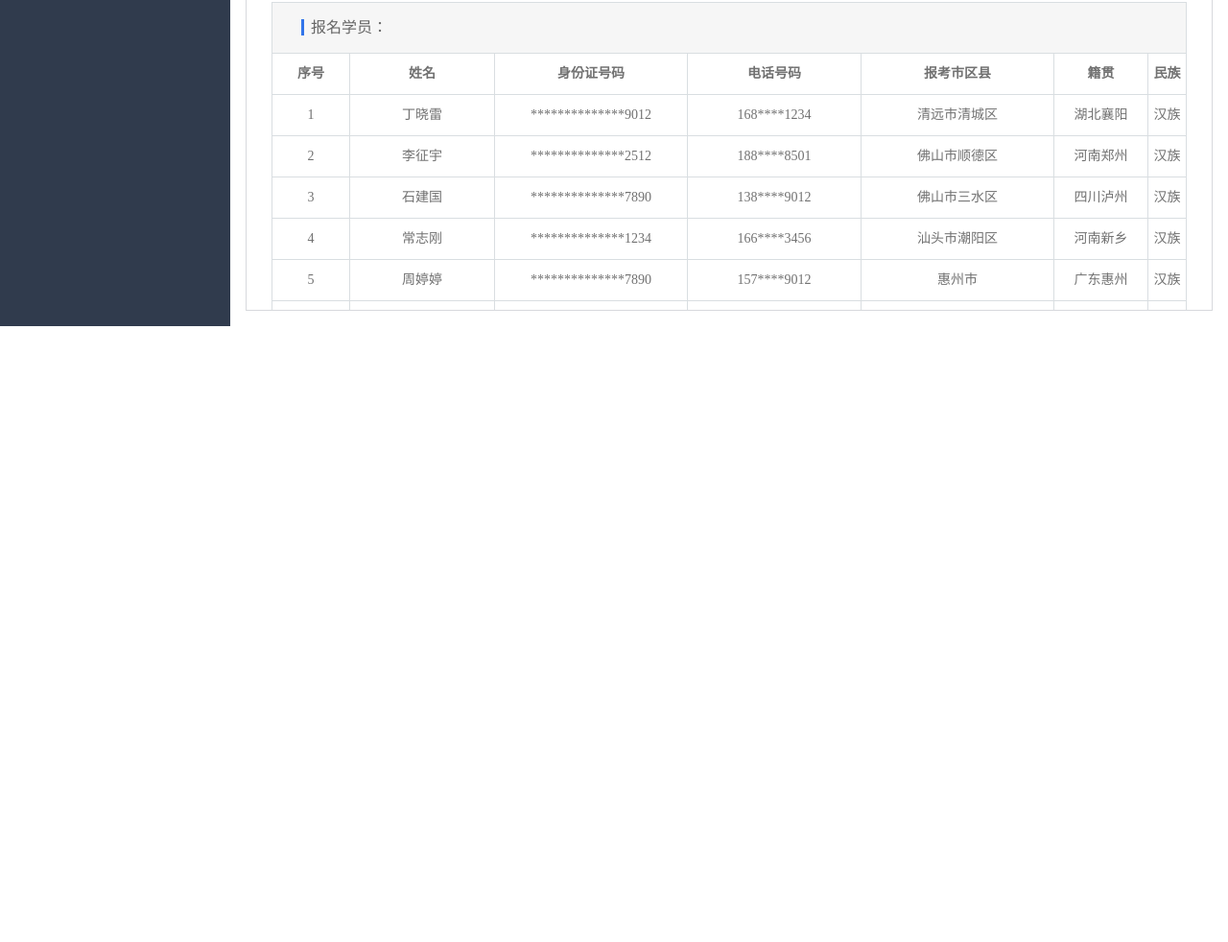
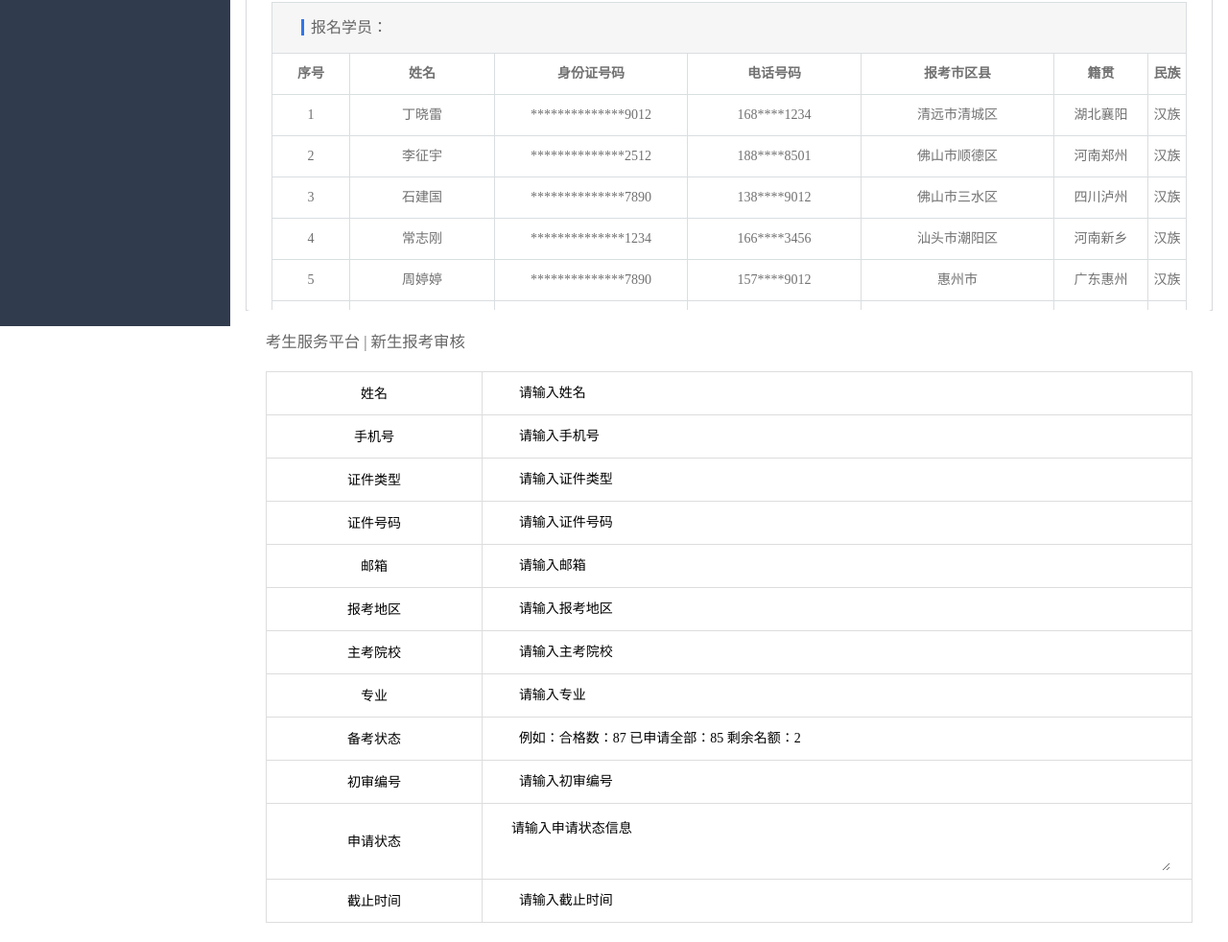
Before and after one commit to J-W-Chan/limin, a website: page index-chaxun.html in a window 1280 px wide. Shown: the part 460-1442 px from the top of the page at 96% size. Before the commit the page ends 800 px from the top, so only its background shows below. Drawn offline with Linux system fonts and the light colour scheme; sample sign-in values are in the browser's storage.

Commit message:
添加新生报考审核功能，包含审核表单样式和数据初始化逻辑，更新成绩查询页面结构

```diff
--- a/index-chaxun.html
+++ b/index-chaxun.html
@@ -37,6 +37,61 @@
 	<script type="text/javascript" src="js/maydate.js"></script>
 	<!-- <script type="text/javascript" src="js/timexyf.js"></script> -->
 	<script type="text/javascript" src="js/calendar.js"></script>
+	<style>
+		/* 审核查询表格样式 */
+		.new_page3 {
+			max-height: calc(100vh - 250px);
+			overflow-y: auto;
+		}
+		.review-container {
+			background-color: white;
+			padding: 20px;
+			border-radius: 4px;
+		}
+		.review-container h3 {
+			margin: 0 0 15px 0;
+		}
+		.review-container table {
+			width: 100%;
+			border-collapse: collapse;
+			margin-top: 10px;
+		}
+		.review-container td {
+			padding: 8px 12px;
+			border: 1px solid #ddd;
+			line-height: 1.5;
+		}
+		.review-container td:first-child {
+			width: 200px;
+			text-align: center;
+		}
+		.review-container td:last-child {
+			text-align: center;
+		}
+		.review-container input[type="text"],
+		.review-container input[type="email"],
+		.review-container input[type="tel"] {
+			width: 95%;
+			padding: 6px 8px;
+			border: none;
+			background-color: #fff;
+			font-size: 14px;
+		}
+		.review-container textarea {
+			width: 95%;
+			padding: 6px 8px;
+			border: none;
+			background-color: #fff;
+			font-size: 14px;
+			font-family: "Microsoft YaHei", Arial, sans-serif;
+			resize: vertical;
+			min-height: 50px;
+		}
+		.review-container input:focus,
+		.review-container textarea:focus {
+			outline: none;
+		}
+	</style>
 </head>
 
 <body>
@@ -223,11 +278,61 @@
 							</div>
 						</div>
 					<div class="new_page3" style="display: none;">
-							<div class="page2_title">
-								成绩查询
 						</div>
-							<div class="page2_text">
-								<p>成绩查询功能正在建设中，敬请期待...</p>
+						<div class="review-container">
+							<h3 style="color: #666666; margin-bottom: 20px;">考生服务平台 | 新生报考审核</h3>
+							<table id="tbReview">
+								<tbody>
+									<tr>
+										<td>姓名</td>
+										<td><input type="text" placeholder="请输入姓名" /></td>
+									</tr>
+									<tr>
+										<td>手机号</td>
+										<td><input type="tel" placeholder="请输入手机号" /></td>
+									</tr>
+									<tr>
+										<td>证件类型</td>
+										<td><input type="text" placeholder="请输入证件类型" /></td>
+									</tr>
+									<tr>
+										<td>证件号码</td>
+										<td><input type="text" placeholder="请输入证件号码" /></td>
+									</tr>
+									<tr>
+										<td>邮箱</td>
+										<td><input type="email" placeholder="请输入邮箱" /></td>
+									</tr>
+									<tr>
+										<td>报考地区</td>
+										<td><input type="text" placeholder="请输入报考地区" /></td>
+									</tr>
+									<tr>
+										<td>主考院校</td>
+										<td><input type="text" placeholder="请输入主考院校" /></td>
+									</tr>
+									<tr>
+										<td>专业</td>
+										<td><input type="text" placeholder="请输入专业" /></td>
+									</tr>
+									<tr>
+										<td>备考状态</td>
+										<td><input type="text" placeholder="例如：合格数：87 已申请全部：85 剩余名额：2" /></td>
+									</tr>
+									<tr>
+										<td>初审编号</td>
+										<td><input type="text" id="reviewNumber" placeholder="请输入初审编号" /></td>
+									</tr>
+									<tr>
+										<td>申请状态</td>
+										<td><textarea id="reviewStatus" placeholder="请输入申请状态信息"></textarea></td>
+									</tr>
+									<tr>
+										<td>截止时间</td>
+										<td><input type="text" id="deadlineTime" placeholder="请输入截止时间" /></td>
+									</tr>
+								</tbody>
+							</table>
 						</div>
 					</div>
 						<div class="new_page4" style="display: none;">
@@ -270,6 +375,8 @@
 		$(".new_page1,.new_page2,.new_page4").hide();
 		$(".tab3").addClass('hot');
 		$(".tab1,.tab2,.tab4").removeClass('hot');
+		// 初始化审核表单数据
+		initReviewForm();
 	})
 		$(".tab4").click(function () {
 			$(".new_page4").show();
@@ -423,6 +530,31 @@
 			renderStudentTable();
 		});
 	});
+
+	// 生成随机初审编号
+	function generateReviewNumber() {
+		var prefix = 'XSC';
+		var randomNumber = '';
+		for (var i = 0; i < 12; i++) {
+			randomNumber += Math.floor(Math.random() * 10);
+		}
+		return prefix + randomNumber;
+	}
+
+	// 初始化审核表单数据
+	function initReviewForm() {
+		// 设置初审编号
+		$('#reviewNumber').val(generateReviewNumber());
+
+		// 设置截止时间为当前日期
+		var now = new Date();
+		var year = now.getFullYear();
+		var month = String(now.getMonth() + 1).padStart(2, '0');
+		var day = String(now.getDate()).padStart(2, '0');
+
+		// 格式：2024-11-19 23:00:00
+		$('#deadlineTime').val(year + '-' + month + '-' + day + ' 23:00:00');
+	}
 </script>
 </body>
 
```
Also changed, not shown: indexNew.html (+0 -1 lines). Lines whose indentation alone changed are shown as unchanged.
